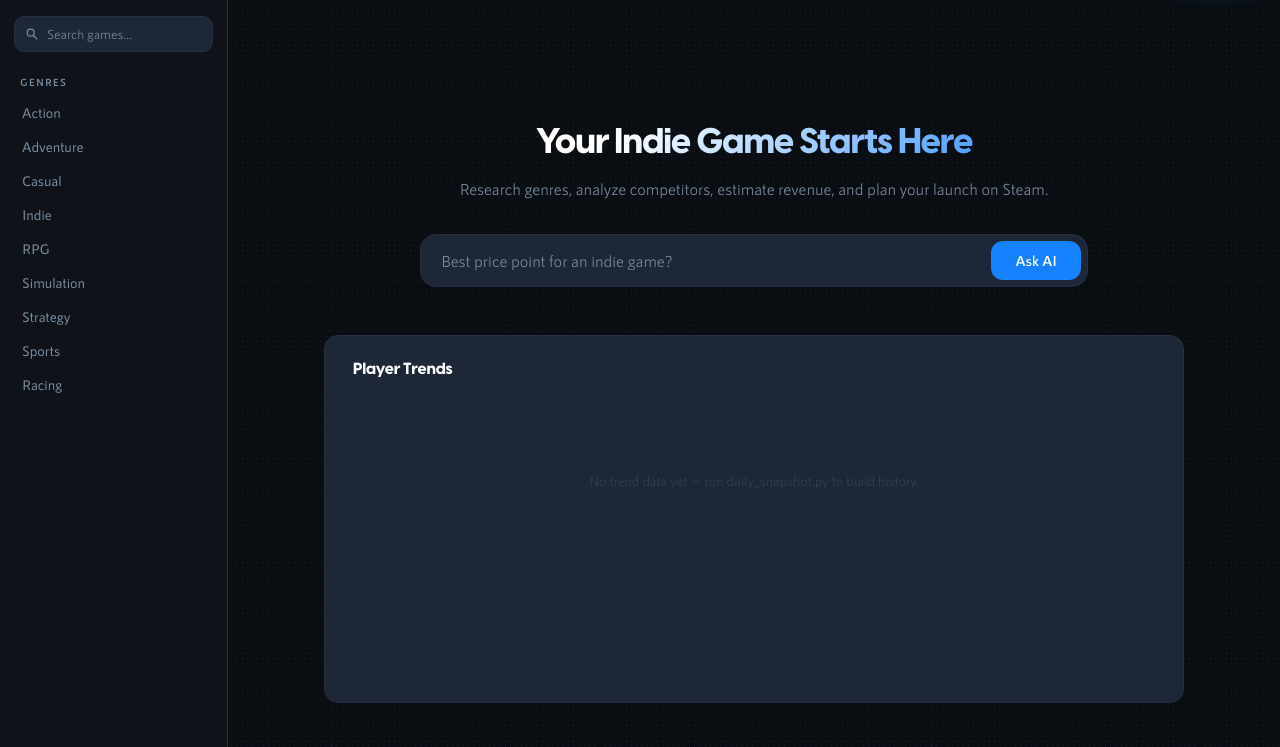
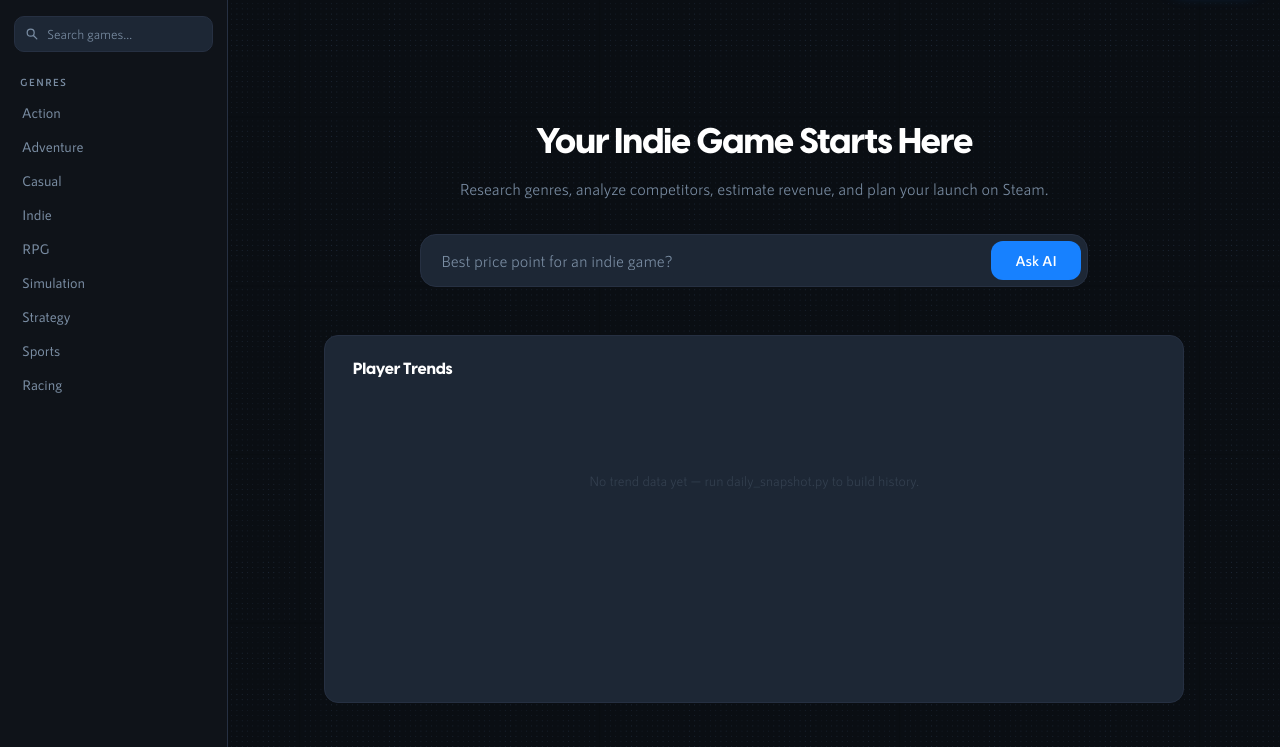
Before and after one commit to andrewmock96/Steam_Tool, a Flask app: page / in a window 1280 px wide. Shown: the part 52-799 px from the top of the page. Run offline with Flask 3, Linux system fonts and the light colour scheme; data that the repository does not hold is empty.

Commit message:
Change hero title to solid white per brand style guide
Co-Authored-By: Claude Sonnet 4.6 <noreply@anthropic.com>

```diff
--- a/static/style.css
+++ b/static/style.css
@@ -410,10 +410,7 @@ body {
     font-weight: 800;
     letter-spacing: -1px;
     line-height: 1.15;
-    background: linear-gradient(135deg, #ffffff 30%, #1781FF 100%);
-    -webkit-background-clip: text;
-    -webkit-text-fill-color: transparent;
-    background-clip: text;
+    color: #FFFFFF;
     margin-bottom: 12px;
 }
 
```
